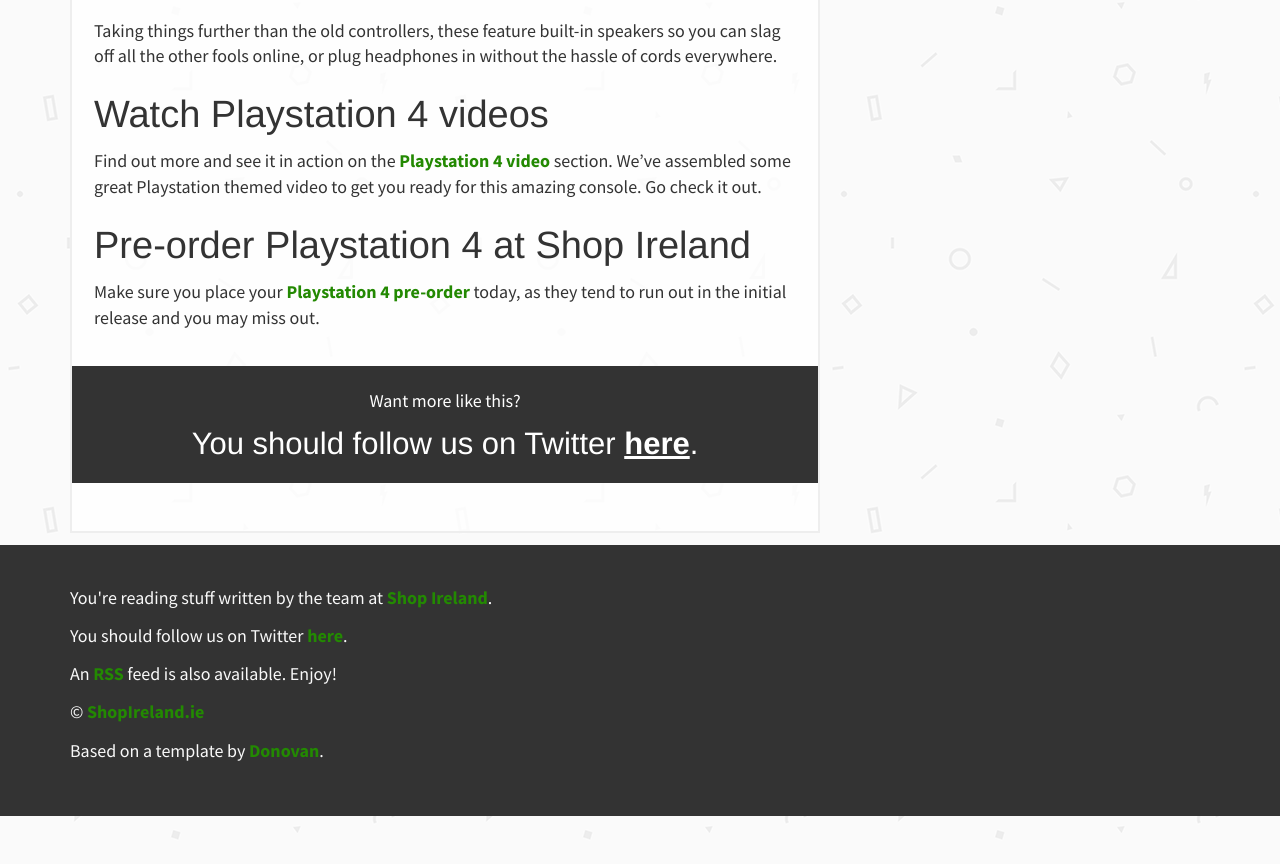
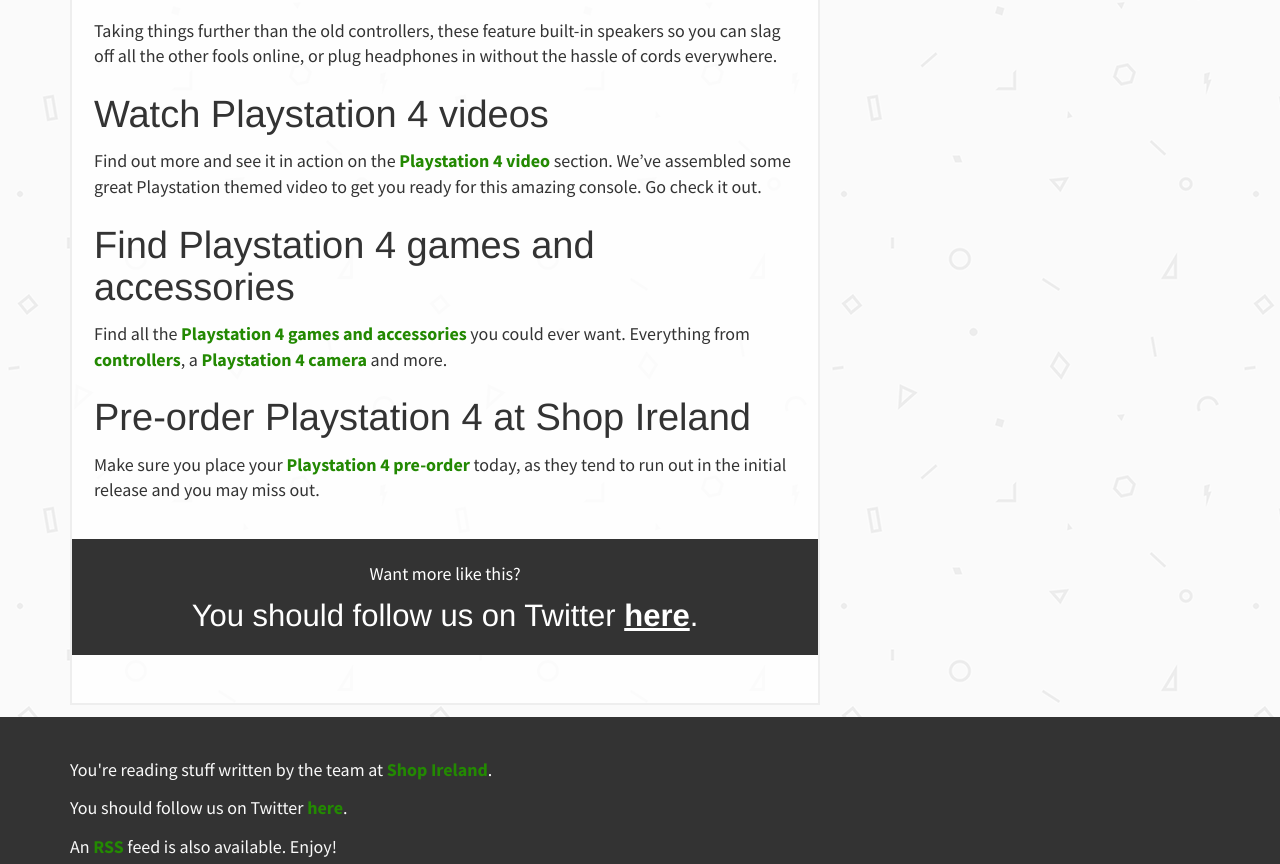
Before and after one commit to donovanh/ideas.shopireland.ie, a Jekyll site: the page built from _posts/2013-11-14-playstation-4-release-date.markdown, in a window 1280 px wide and 900 px high, scrolled down 1383 px, cut to the strip 36-900 px from the top of the window. Built offline with Jekyll 4.4.1, drawn with Linux system fonts in a browser that asks for light colours; nearby versions of some CDN libraries; comment, search, counter and statistics services are not loaded.

Commit message:
Text on ps4 article

```diff
--- a/_posts/2013-11-14-playstation-4-release-date.markdown
+++ b/_posts/2013-11-14-playstation-4-release-date.markdown
@@ -33,6 +33,10 @@
 
 Find out more and see it in action on the [Playstation 4 video](http://www.shopireland.ie/games/B00BE4HOIM/) section. We've assembled some great Playstation themed video to get you ready for this amazing console. Go check it out.
 
+## Find Playstation 4 games and accessories
+
+Find all the [Playstation 4 games and accessories](http://www.shopireland.ie/games/search/playstation%204/) you could ever want. Everything from [controllers](http://www.shopireland.ie/games/B00BF6D63Q/), a [Playstation 4 camera](http://www.shopireland.ie/games/B00BT9DW0Q/) and more.
+
 ## Pre-order Playstation 4 at Shop Ireland
 
 Make sure you place your [Playstation 4 pre-order](http://www.shopireland.ie/games/B00BE4HOIM/) today, as they tend to run out in the initial release and you may miss out.
```
